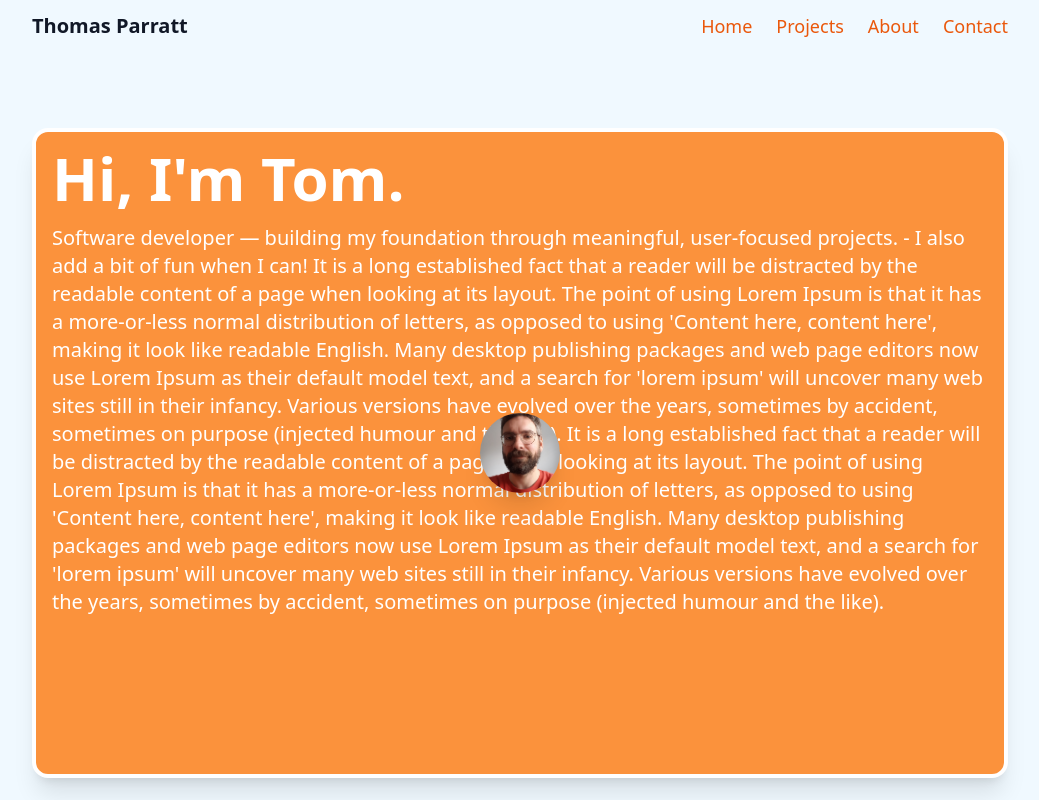
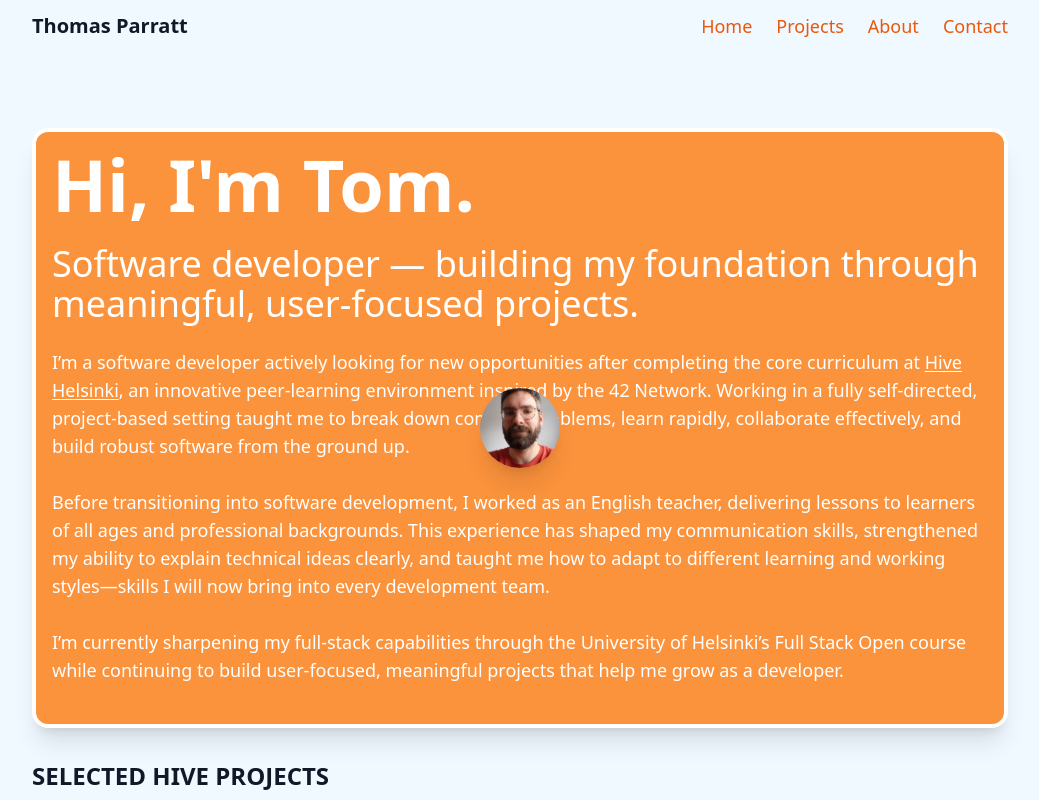
Before and after one commit to ThomasParratt/portfolio, a React (Vite) app: page / in a window 1280 px wide. Shown: the top 800 px of the page, without its empty margins (120-1159 px from the left). Built offline with nearby package versions, Linux system fonts and the light colour scheme.

Commit message:
about me added

```diff
--- a/src/components/Hero.jsx
+++ b/src/components/Hero.jsx
@@ -38,16 +38,38 @@ export default function Hero() {
                 <div className="max-w-5xl mx-auto px-6 grid grid-cols-1 md:grid-cols-2 gap-6">
                     <article
                         ref={boxRef}
-                        className="relative min-h-[550px] md:min-h-[650px] md:col-span-2 border-4 border-white rounded-2xl p-4 shadow-xl transition bg-orange-400 flex flex-col md:flex-row items-start gap-6"
+                        className="relative min-h-[500px] md:min-h-[600px] md:col-span-2 border-4 border-white rounded-2xl p-4 shadow-xl transition bg-orange-400 flex flex-col md:flex-row items-start gap-6"
                     >
                         {/* Text stays in original flow */}
                         <div className="flex-1">
-                            <h1 className="text-4xl md:text-6xl text-white font-bold">
+                            <h1 className="text-5xl md:text-7xl text-white font-bold">
                                 Hi, I'm Tom.
-                                <span className="block text-lg md:text-xl mt-4 font-medium text-white">
-                                    Software developer — building my foundation through meaningful, user-focused projects. - I also add a bit of fun when I can! It is a long established fact that a reader will be distracted by the readable content of a page when looking at its layout. The point of using Lorem Ipsum is that it has a more-or-less normal distribution of letters, as opposed to using 'Content here, content here', making it look like readable English. Many desktop publishing packages and web page editors now use Lorem Ipsum as their default model text, and a search for 'lorem ipsum' will uncover many web sites still in their infancy. Various versions have evolved over the years, sometimes by accident, sometimes on purpose (injected humour and the like). It is a long established fact that a reader will be distracted by the readable content of a page when looking at its layout. The point of using Lorem Ipsum is that it has a more-or-less normal distribution of letters, as opposed to using 'Content here, content here', making it look like readable English. Many desktop publishing packages and web page editors now use Lorem Ipsum as their default model text, and a search for 'lorem ipsum' will uncover many web sites still in their infancy. Various versions have evolved over the years, sometimes by accident, sometimes on purpose (injected humour and the like).
-                                </span>
                             </h1>
+                            <p className="text-2xl md:text-4xl mt-6 font-medium text-white">
+                                Software developer — building my foundation through meaningful, user-focused projects.
+                            </p>
+                            <p className="mt-6 text-white text-base md:text-lg leading-relaxed">
+                                I’m a software developer actively looking for new opportunities after completing the core curriculum at{" "}
+                                <a
+                                    href="https://www.hive.fi/en/"
+                                    target="_blank"
+                                    rel="noopener noreferrer"
+                                    className="underline underline-offset-2 hover:text-orange-100"
+                                >
+                                    Hive Helsinki
+                                </a>
+                                , an innovative peer-learning environment inspired by the 42 Network. Working in a fully self-directed,
+                                project-based setting taught me to break down complex problems, learn rapidly, collaborate effectively, and
+                                build robust software from the ground up.
+                                <br /><br />
+                                Before transitioning into software development, I worked as an English teacher, delivering lessons to
+                                learners of all ages and professional backgrounds. This experience has shaped my communication skills,
+                                strengthened my ability to explain technical ideas clearly, and taught me how to adapt to different
+                                learning and working styles—skills I will now bring into every development team.
+                                <br /><br />
+                                I’m currently sharpening my full-stack capabilities through the University of Helsinki’s Full Stack Open
+                                course while continuing to build user-focused, meaningful projects that help me grow as a developer.
+                            </p>
                         </div>
 
                         {/* Photo centered absolutely */}
```
